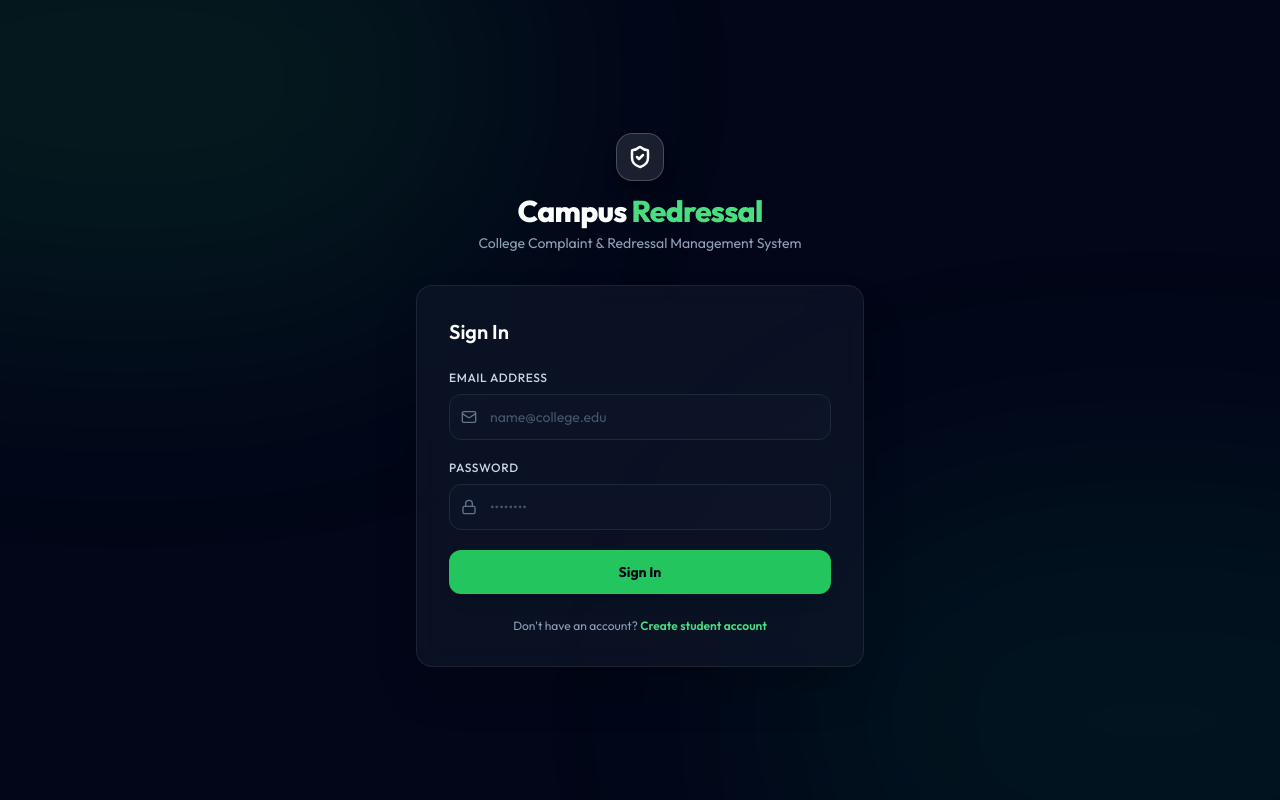
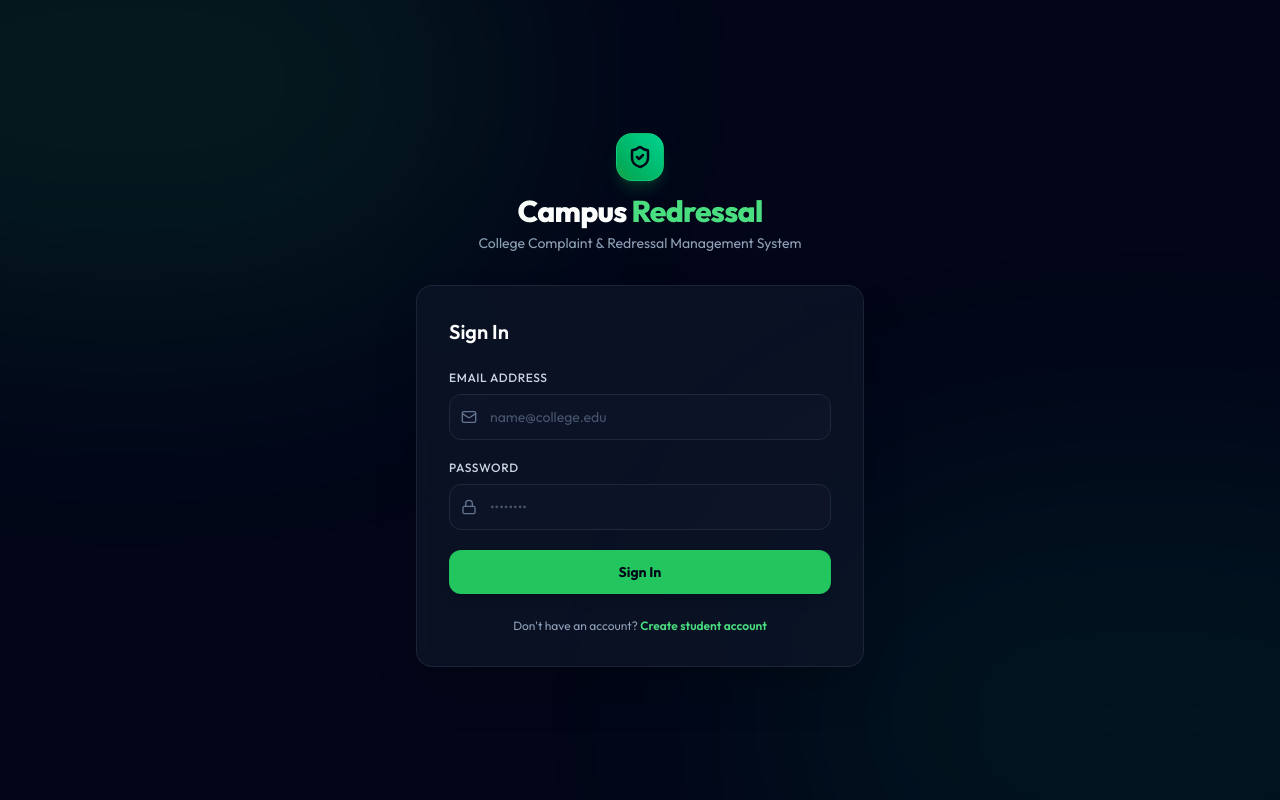
Before and after one commit to amruthck177/CampusRedressal, a React (Vite) app in the folder frontend/: page /login in a window 1280 px wide. Built offline with nearby package versions, Linux system fonts and the light colour scheme; no server answers.

Commit message:
Set logo color: Green when OFF, White when ON

```diff
--- a/frontend/src/pages/Login.jsx
+++ b/frontend/src/pages/Login.jsx
@@ -78,14 +78,14 @@ const Login = () => {
             onClick={() => setShowDemo(!showDemo)}
             className={`w-12 h-12 rounded-2xl flex items-center justify-center shadow-lg mb-3 border cursor-pointer select-none transition-all duration-300 active:scale-95 ${
               showDemo
-                ? 'bg-gradient-to-tr from-brand-600 to-emerald-400 border-brand-400/40 shadow-brand-500/30 ring-2 ring-brand-400/30'
-                : 'bg-white/10 border-white/20 hover:bg-white/15 shadow-black/30'
+                ? 'bg-white/20 border-white/40 shadow-white/10 ring-2 ring-white/30'
+                : 'bg-gradient-to-tr from-brand-600 to-emerald-400 border-brand-400/20 shadow-brand-500/20'
             }`}
             title="Campus Redressal"
           >
             <ShieldCheck
               className={`w-6 h-6 stroke-[2.5] transition-colors duration-300 ${
-                showDemo ? 'text-slate-950' : 'text-white'
+                showDemo ? 'text-white' : 'text-slate-950'
               }`}
             />
           </div>
```
